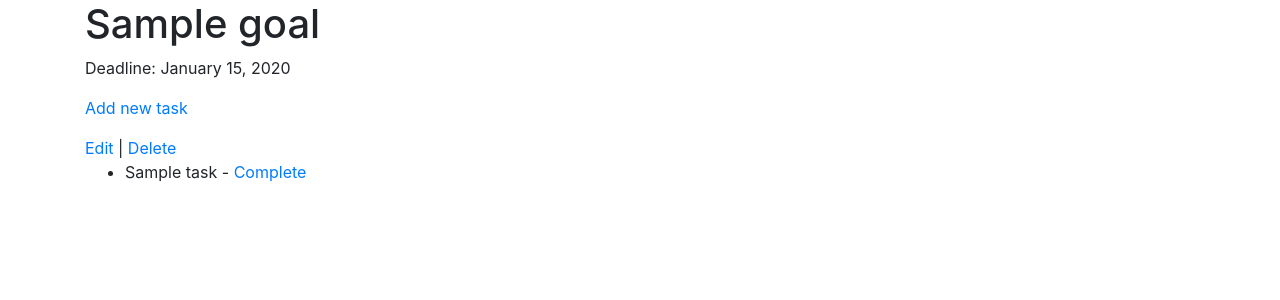
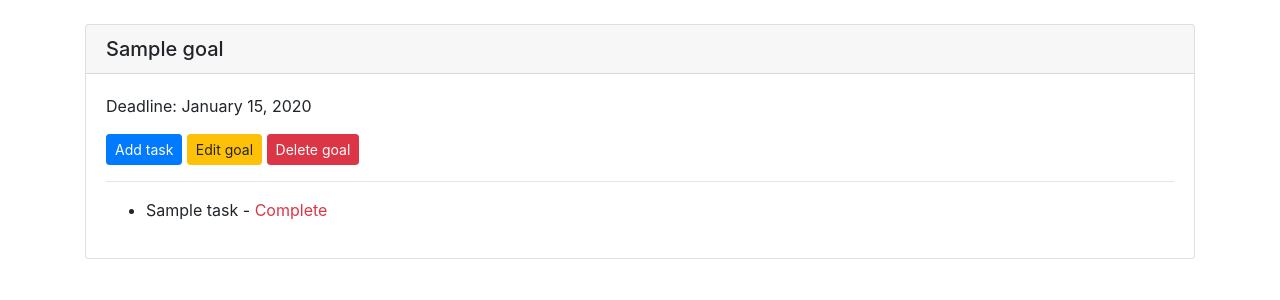
Before and after one commit to alex1the1great/Roadmap, a Django app: a page that uses roadmap/templates/roadmap/goal_detail.html in a window 1280 px wide. Shown: the part 56-356 px from the top of the page. Run offline with Django 3.2, Linux system fonts and the light colour scheme; a user stored in the database is signed in; tables that the repository leaves empty hold one stand-in row (values such as "Sample post"); parts of the project's set-up code (start-up, migrations or seed data) failed here and were passed over; some libraries are stand-ins or nearby versions.

Commit message:
update: UI of goal detail page

```diff
--- a/roadmap/templates/roadmap/goal_detail.html
+++ b/roadmap/templates/roadmap/goal_detail.html
@@ -3,16 +3,22 @@
 {% block title %}{{ goal.name }}{% endblock title %}
 
 {% block content %}
-    <h1>{{ goal.name }}</h1>
-    <p>Deadline: {{ goal.deadline|date:"F j, Y" }}</p>
-    <p><a href="{% url 'task_add' goal.slug %}">Add new task</a></p>
-    <a href="{% url 'goal_edit' goal.slug %}">Edit</a> |
-    <a href="{% url 'goal_delete' goal.slug %}">Delete</a>
-    {% for task in goal.tasks.all %}
-        <ul>
-            <li><p>{{ task }} - <a href="{% url 'task_delete' task.id %}">Complete</a></p></li>
-        </ul>
-    {% empty %}
-        <p>No tasks available yet.</p>
-    {% endfor %}
+    <div class="card mt-4">
+        <h5 class="card-header">{{ goal.name }}</h5>
+        <div class="card-body">
+            <p class="card-text">Deadline: {{ goal.deadline|date:"F j, Y" }}</p>
+            <a href="{% url 'task_add' goal.slug %}" class="btn btn-primary btn-sm">Add task</a>
+            <a href="{% url 'goal_edit' goal.slug %}" class="btn btn-sm btn-warning">Edit goal</a>
+            <a href="{% url 'goal_delete' goal.slug %}" class="btn btn-sm btn-danger">Delete goal</a>
+            <hr>
+
+            {% for task in goal.tasks.all %}
+                <ul>
+                    <li><p>{{ task }} - <a href="{% url 'task_delete' task.id %}" class="text-danger">Complete</a></p></li>
+                </ul>
+            {% empty %}
+                <p class="mt-3">No tasks available yet. Create <a href="{% url 'task_add' goal.slug %}">one</a>.</p>
+            {% endfor %}
+        </div>
+    </div>
 {% endblock content %}
```
